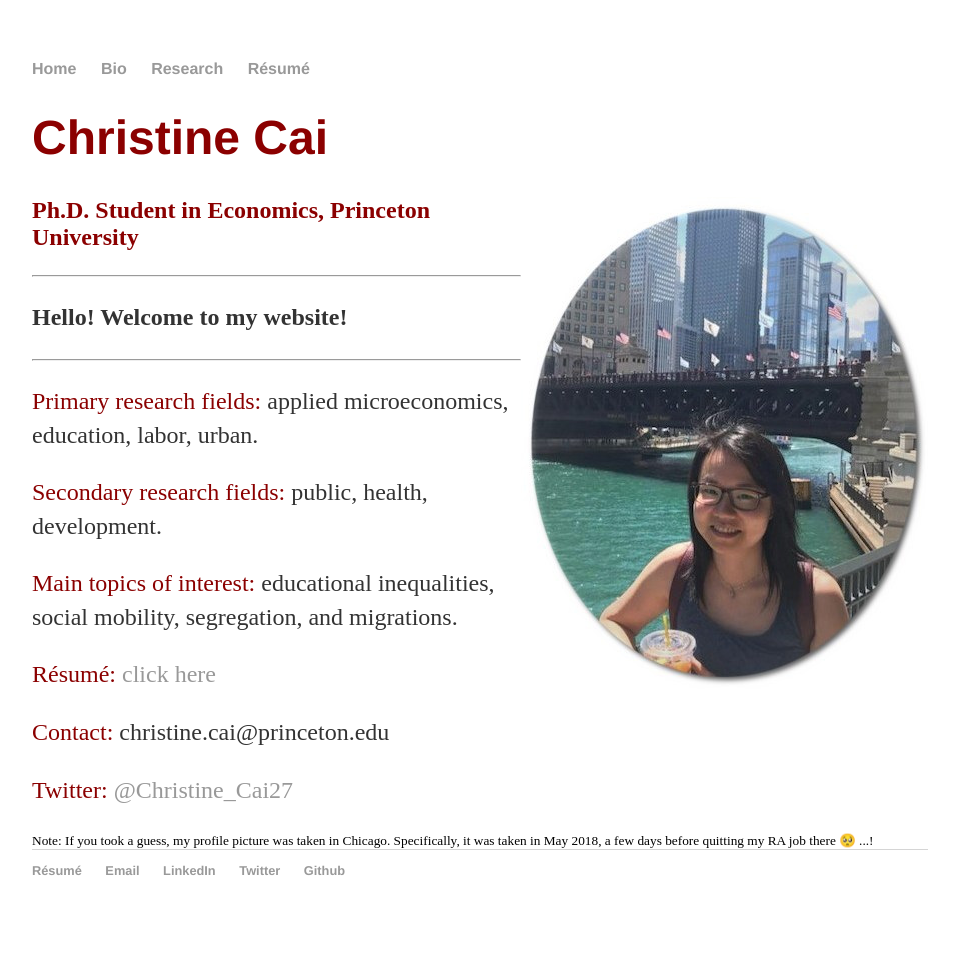
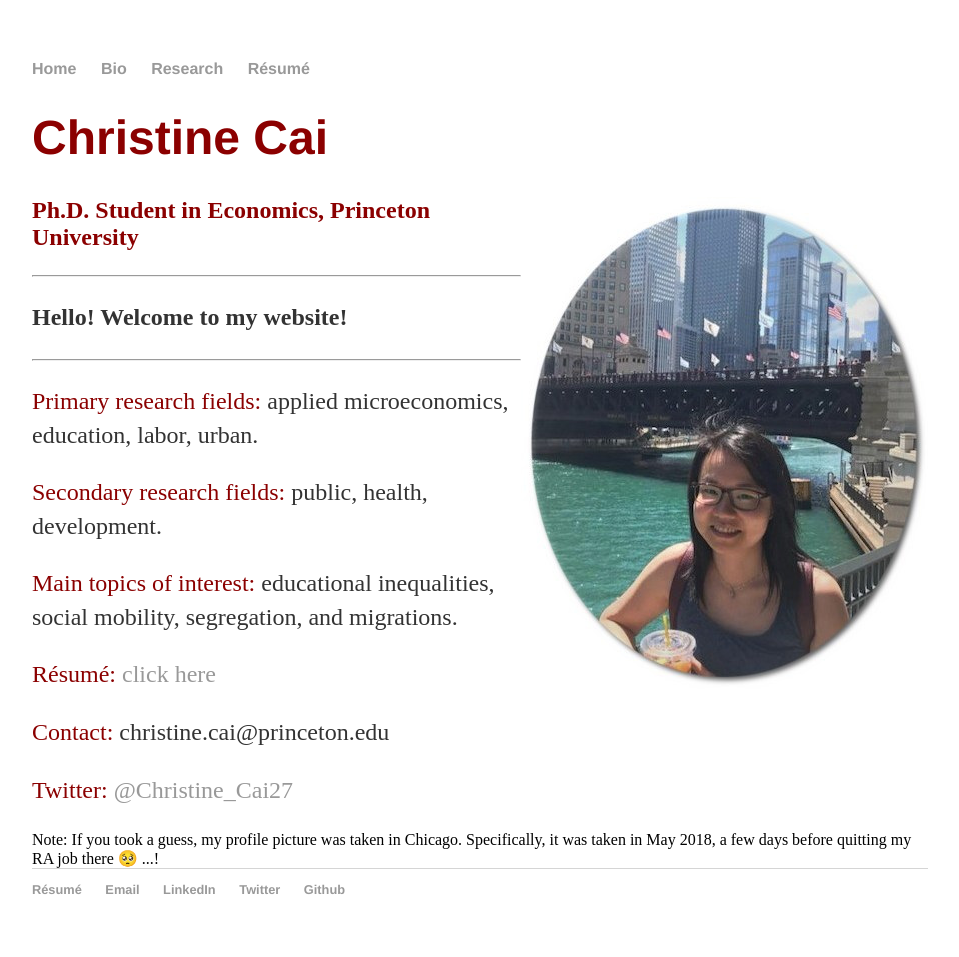
Before and after one commit to christinecai/christinecai.github.io, a Jekyll site: the page built from index.html, in a window 1280 px wide. Shown: the whole page, without its empty margins (160-1119 px from the left). Built offline with Jekyll 4.4.1, drawn with Linux system fonts in a browser that asks for light colours.

```diff
--- a/index.html
+++ b/index.html
@@ -30,7 +30,7 @@ title: Christine Cai
 
 		<p><font color="darkred">Twitter:</font> <a href="https://twitter.com/Christine_Cai27">@Christine_Cai27</a></p>
 
-		<small>Note: If you took a guess, my profile picture was taken in Chicago. Specifically, it was taken in May 2018, a few days before quitting my RA job there 🥺 ...!</small>
+		<x-small>Note: If you took a guess, my profile picture was taken in Chicago. Specifically, it was taken in May 2018, a few days before quitting my RA job there 🥺 ...!</x-small>
 
 	</div>
 
```
